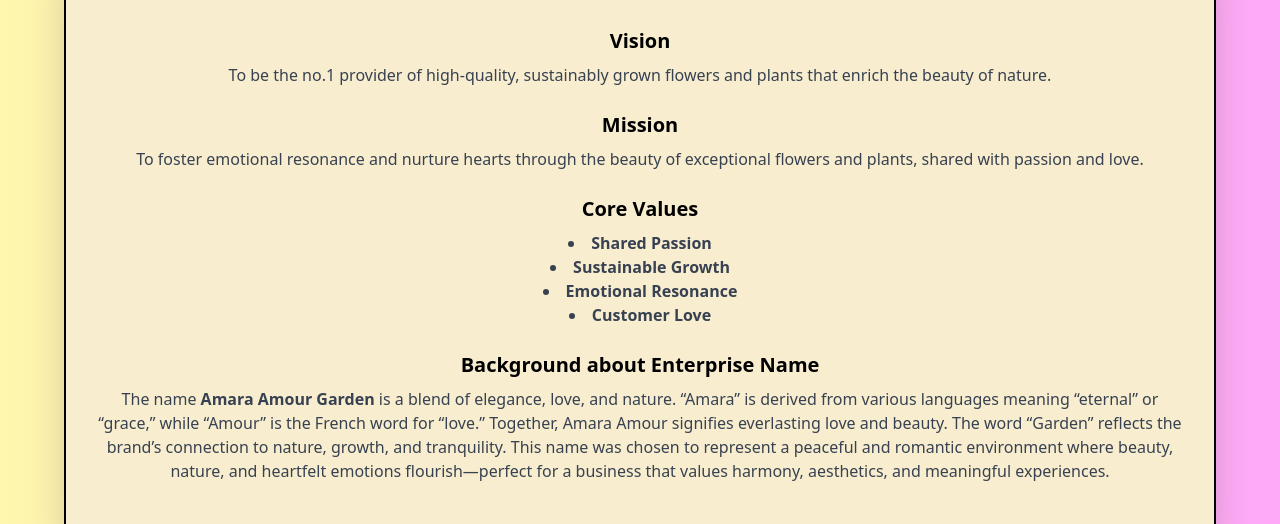
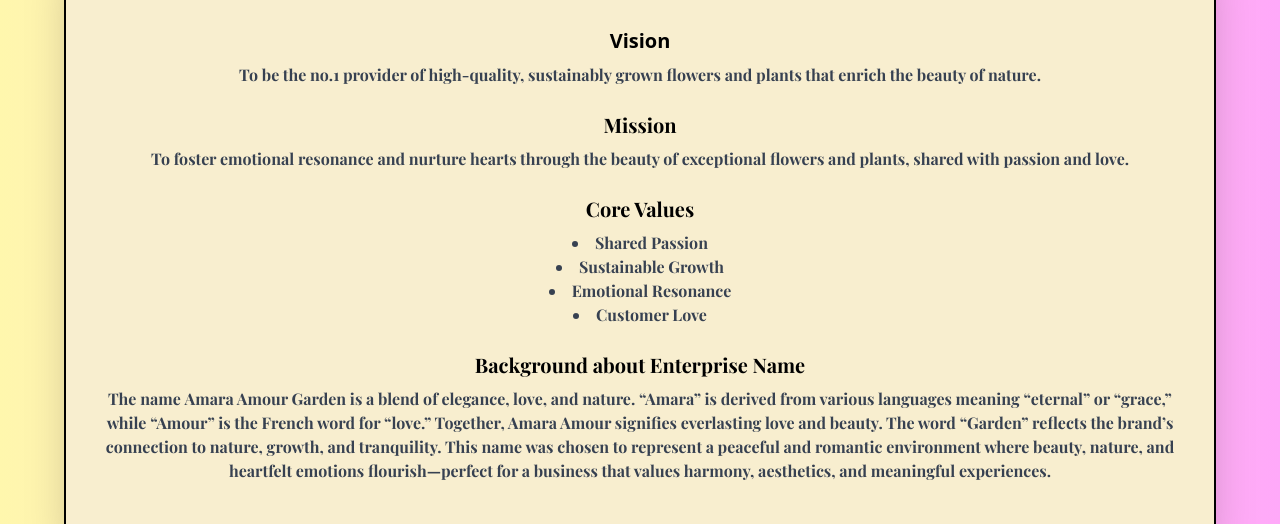
Before and after one commit to miracl3-dreams/aag-ecommerce-fe, a React (Vite) app: page /about-us in a window 1280 px wide. Shown: the part 195-719 px from the top of the page. Built offline with nearby package versions, Linux system fonts and the light colour scheme.

Commit message:
updating frontend

```diff
--- a/src/pages/AboutUs/aboutUs.jsx
+++ b/src/pages/AboutUs/aboutUs.jsx
@@ -12,7 +12,7 @@
         {/* Vision Section */}
         <div className="mb-6">
           <h3 className="text-xl font-bold mb-2 dark:text-white text-center">Vision</h3>
-          <p className="text-gray-700 text-sm sm:text-base dark:text-white text-center">
+          <p className="text-gray-700 text-sm sm:text-base dark:text-white text-center font-playfair">
             To be the no.1 provider of high-quality, sustainably grown flowers
             and plants that enrich the beauty of nature.
           </p>
@@ -20,10 +20,10 @@
 
         {/* Mission Section */}
         <div className="mb-6">
-          <h3 className="text-xl font-bold mb-2 dark:text-white text-center">
+          <h3 className="text-xl font-bold mb-2 dark:text-white text-center font-playfair">
             Mission
           </h3>
-          <p className="text-gray-700 text-sm sm:text-base dark:text-white text-center">
+          <p className="text-gray-700 text-sm sm:text-base dark:text-white text-center font-playfair">
             To foster emotional resonance and nurture hearts through the beauty
             of exceptional flowers and plants, shared with passion and love.
           </p>
@@ -31,10 +31,10 @@
 
         {/* Core Values Section */}
         <div className="mb-6">
-          <h3 className="text-xl font-bold mb-2 dark:text-white text-center">
+          <h3 className="text-xl font-bold mb-2 dark:text-white text-center font-playfair">
             Core Values
           </h3>
-          <ul className="text-gray-700 text-sm sm:text-base dark:text-white list-disc list-inside text-center">
+          <ul className="text-gray-700 text-sm sm:text-base dark:text-white list-disc list-inside text-center font-playfair">
             <li className="font-semibold">Shared Passion</li>
             <li className="font-semibold">Sustainable Growth</li>
             <li className="font-semibold">Emotional Resonance</li>
@@ -44,10 +44,10 @@
 
         {/* Background about the Enterprise */}
         <div className="mb-6">
-          <h3 className="text-xl font-bold mb-2 dark:text-white text-center">
+          <h3 className="text-xl font-bold mb-2 dark:text-white text-center font-playfair">
             Background about Enterprise Name
           </h3>
-          <p className="text-gray-700 text-sm sm:text-base dark:text-white text-center">
+          <p className="text-gray-700 text-sm sm:text-base dark:text-white text-center font-playfair">
             The name <strong>Amara Amour Garden</strong> is a blend of elegance,
             love, and nature. “Amara” is derived from various languages meaning
             “eternal” or “grace,” while “Amour” is the French word for “love.”
```
